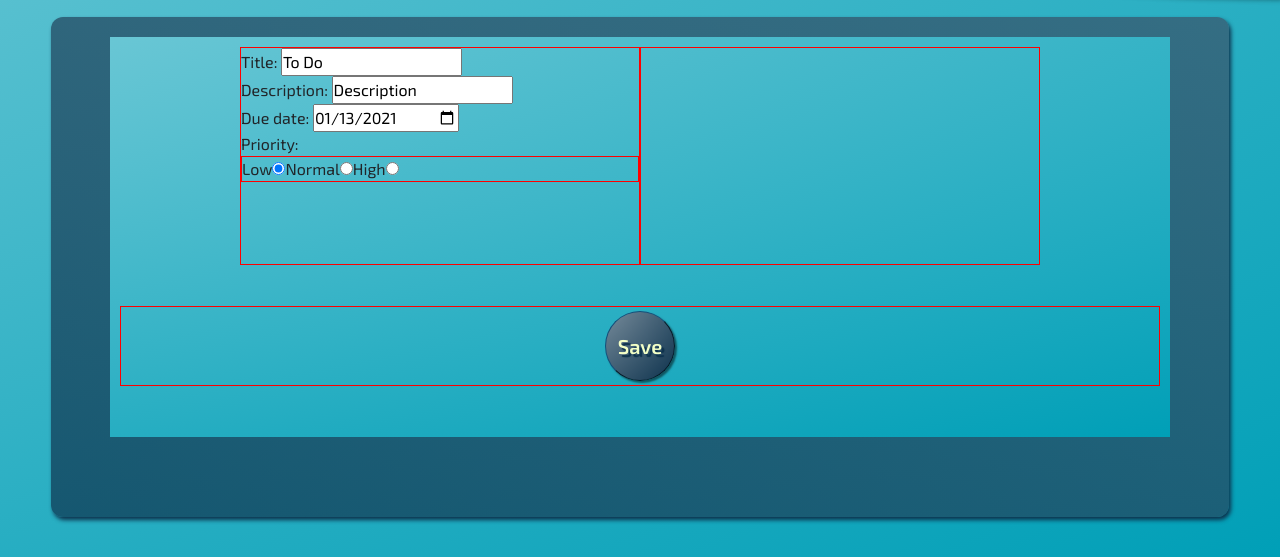
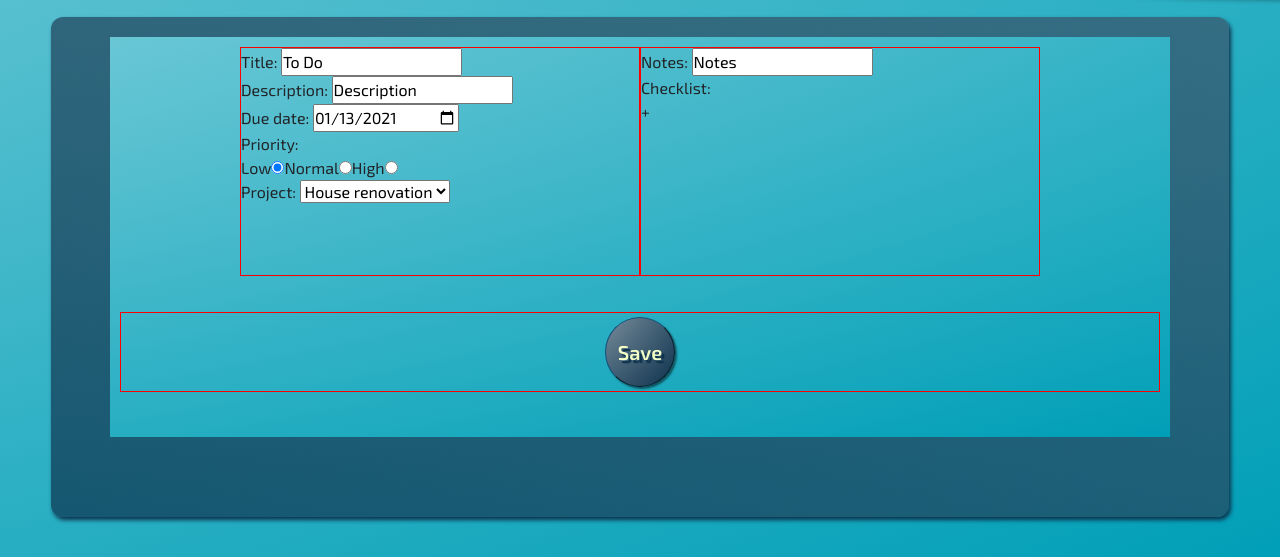
Before and after one commit to jkbsck/todo-list, a website built with webpack: page dist/index.html in a window 1280 px wide. Shown: the part 243-800 px from the top of the page. Built offline with nearby package versions, Linux system fonts and the light colour scheme.

Commit message:
Checklist added to new todo form.

```diff
--- a/src/DomToDos.js
+++ b/src/DomToDos.js
@@ -296,7 +296,7 @@ const DomToDos = (() => {
 
   };
 
-  const newToDo = (toDos) => {
+  const newToDo = (toDos, projects) => {
 
     const contentContainer = document.querySelector(".content-container");
     const newToDoWrapper = document.createElement("div");
@@ -400,6 +400,71 @@ const DomToDos = (() => {
     high.name = "priority";
     high.id = "high";
 
+    // project
+    let projectWrapper = document.createElement("div");
+    wrapperOne.appendChild(projectWrapper);
+    projectWrapper.classList.add("project-wrapper");
+
+    let projectLabel = document.createElement("span");
+    projectWrapper.appendChild(projectLabel);
+    projectLabel.textContent = "Project: ";
+
+    let project = document.createElement("select");
+    projectWrapper.appendChild(project);
+    project.name = "project";
+
+    projects.forEach(element => {
+      let elementDiv = document.createElement("option");
+      project.appendChild(elementDiv);
+      elementDiv.value = element.title;
+      elementDiv.textContent = element.title;
+    });
+
+    // second form div content
+    // notes
+    let notesWrapper = document.createElement("div");
+    wrapperTwo.appendChild(notesWrapper);
+    notesWrapper.classList.add("notes-wrapper");
+
+    let notesLabel = document.createElement("span");
+    notesWrapper.appendChild(notesLabel);
+    notesLabel.textContent = "Notes: ";
+
+    let notes = document.createElement("input");
+    notesWrapper.appendChild(notes);
+    notes.type = "text";
+    notes.value = "Notes";
+
+    // checkList
+    let checkListWrapper = document.createElement("div");
+    wrapperTwo.appendChild(checkListWrapper);
+    checkListWrapper.classList.add("check-list-wrapper");
+
+    let checkListLabel = document.createElement("span");
+    checkListWrapper.appendChild(checkListLabel);
+    checkListLabel.textContent = "Checklist: ";
+
+    // add button for checklist items
+    let addCheckListItem = document.createElement("div");
+    checkListWrapper.appendChild(addCheckListItem);
+    addCheckListItem.textContent = "+";
+    addCheckListItem.addEventListener("click", () => {
+
+      let checkListItem = document.createElement("div");
+      checkListWrapper.insertBefore(checkListItem, addCheckListItem);
+
+      let checkBoxTitle = document.createElement("input");
+      checkListItem.appendChild(checkBoxTitle);
+      checkBoxTitle.type = "text";
+
+      let checkBox = document.createElement("input");
+      checkListItem.appendChild(checkBox);
+      checkBox.type = "checkbox";
+
+    });
+
+
+
     // submit button
     let submitBtnWrapper = document.createElement("div");
     newToDoWrapper.appendChild(submitBtnWrapper);
@@ -410,7 +475,8 @@ const DomToDos = (() => {
     submitBtn.textContent = "Save";
     submitBtn.addEventListener("click", () => {
       // console.log(priority);
-      alert(document.querySelector('input[name="priority"]:checked').id);
+      // alert(document.querySelector('input[name="priority"]:checked').id);
+      alert(project.value);
     });
 
   };
--- a/src/index.js
+++ b/src/index.js
@@ -86,4 +86,4 @@ todos[todos.length - 1].dueDate = new Date("2020-1-1");
 
 
 // DomToDos.buildToDosByDate(todos);
-DomToDos.newToDo(todos);
+DomToDos.newToDo(todos, projects);
--- a/src/style.scss
+++ b/src/style.scss
@@ -326,7 +326,3 @@ $dark-blue: #0d324d;
     }
   }
 }
-
-form {
-  border: solid 1px red;
-}
```
Also changed, not shown: dist/css/style.css, dist/main.js, 1 other file.
